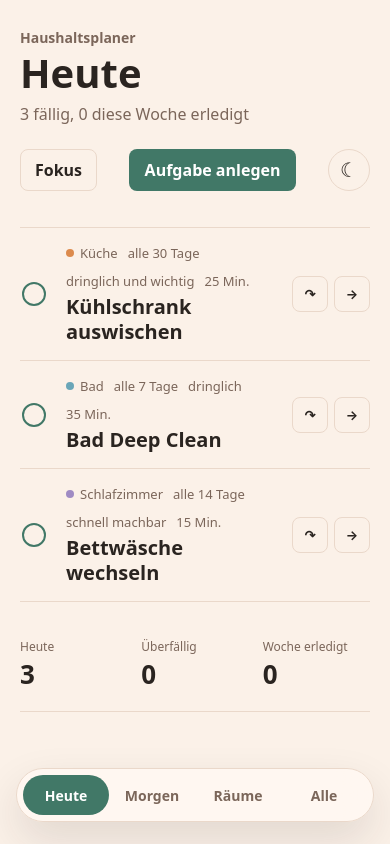
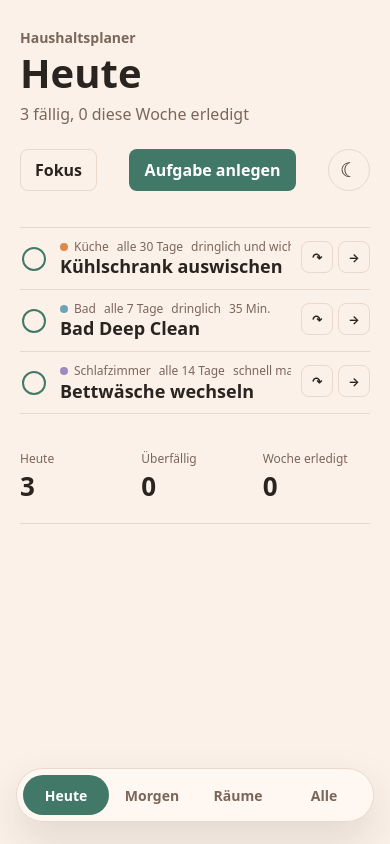
Before and after one commit to Pixelfeeeee/haushaltsplaner, a Next.js app: page / in a window 390 px wide. Built offline with nearby package versions, Linux system fonts and the light colour scheme.

Commit message:
Tighten mobile task rows

```diff
--- a/src/app/page.module.css
+++ b/src/app/page.module.css
@@ -117,18 +117,21 @@
 }
 .taskItem {
   display: grid;
-  grid-template-columns: 32px minmax(0, 1fr) 78px;
-  gap: 14px;
+  grid-template-columns: 30px minmax(0, 1fr) auto;
+  gap: 10px;
   align-items: center;
-  min-height: 78px;
-  padding: 16px 0;
+  min-height: 62px;
+  padding: 12px 0;
   border-bottom: 1px solid var(--line);
 }
 .taskItem h3 {
-  margin-top: 4px;
-  font-size: 20px;
-  line-height: 1.25;
+  margin-top: 2px;
+  overflow: hidden;
+  font-size: 18px;
+  line-height: 1.15;
   font-weight: 750;
+  text-overflow: ellipsis;
+  white-space: nowrap;
 }
 .taskContent {
   min-width: 0;
@@ -136,9 +139,16 @@
 .taskMeta {
   display: flex;
   align-items: center;
-  flex-wrap: wrap;
-  gap: 10px;
-  font-size: 13px;
+  flex-wrap: nowrap;
+  gap: 8px;
+  overflow: hidden;
+  font-size: 12px;
+  line-height: 1.2;
+  text-overflow: ellipsis;
+  white-space: nowrap;
+}
+.taskMeta > * {
+  flex: 0 0 auto;
 }
 .roomTag {
   display: inline-flex;
@@ -156,16 +166,18 @@
 .rowActions {
   grid-column: 3;
   display: grid;
-  grid-template-columns: repeat(2, 36px);
-  gap: 6px;
+  grid-template-columns: repeat(2, 32px);
+  gap: 5px;
+  align-self: start;
+  padding-top: 1px;
   justify-self: end;
 }
 .postponeAction,
 .skipAction {
-  width: 36px;
-  min-height: 36px;
+  width: 32px;
+  min-height: 32px;
   padding: 0;
-  font-size: 13px;
+  font-size: 12px;
 }
 .manageActions {
   grid-column: 2 / -1;
--- a/src/styles/page.less
+++ b/src/styles/page.less
@@ -137,18 +137,21 @@
 
 .taskItem {
   display: grid;
-  grid-template-columns: 32px minmax(0, 1fr) 78px;
-  gap: 14px;
+  grid-template-columns: 30px minmax(0, 1fr) auto;
+  gap: 10px;
   align-items: center;
-  min-height: 78px;
-  padding: 16px 0;
+  min-height: 62px;
+  padding: 12px 0;
   border-bottom: 1px solid var(--line);
 
   h3 {
-    margin-top: 4px;
-    font-size: 20px;
-    line-height: 1.25;
+    margin-top: 2px;
+    overflow: hidden;
+    font-size: 18px;
+    line-height: 1.15;
     font-weight: 750;
+    text-overflow: ellipsis;
+    white-space: nowrap;
   }
 }
 
@@ -159,9 +162,17 @@
 .taskMeta {
   display: flex;
   align-items: center;
-  flex-wrap: wrap;
-  gap: 10px;
-  font-size: 13px;
+  flex-wrap: nowrap;
+  gap: 8px;
+  overflow: hidden;
+  font-size: 12px;
+  line-height: 1.2;
+  text-overflow: ellipsis;
+  white-space: nowrap;
+
+  > * {
+    flex: 0 0 auto;
+  }
 }
 
 .roomTag {
@@ -182,17 +193,19 @@
 .rowActions {
   grid-column: 3;
   display: grid;
-  grid-template-columns: repeat(2, 36px);
-  gap: 6px;
+  grid-template-columns: repeat(2, 32px);
+  gap: 5px;
+  align-self: start;
+  padding-top: 1px;
   justify-self: end;
 }
 
 .postponeAction,
 .skipAction {
-  width: 36px;
-  min-height: 36px;
+  width: 32px;
+  min-height: 32px;
   padding: 0;
-  font-size: 13px;
+  font-size: 12px;
 }
 
 .manageActions {
```
